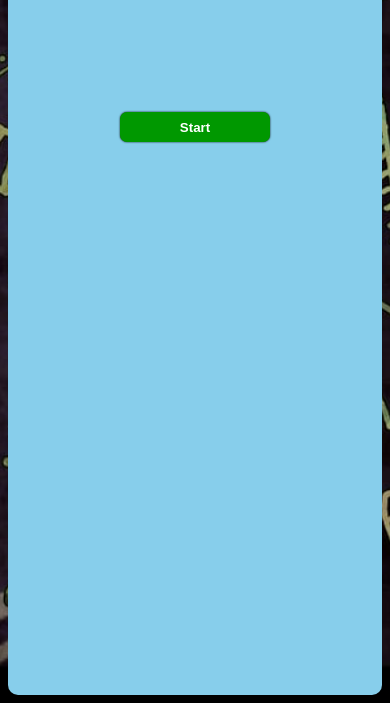
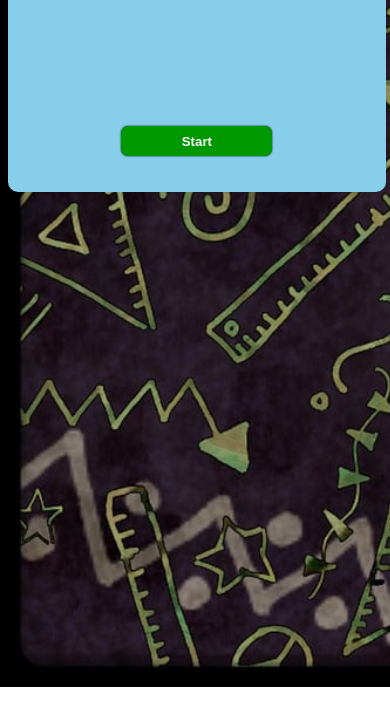
Before and after one commit to SatyShrey/Quiz, a plain HTML site: page index.html in a window 390 px wide. Shown: the part 157-860 px from the top of the page. Drawn offline with Linux system fonts and the light colour scheme.

Commit message:
Add files via upload

```diff
--- a/main.js
+++ b/main.js
@@ -7,7 +7,7 @@
         ['Which state of India is called the Botanist paradise?','Uttar Pradesh','Rajasthan','Sikkim','Goa','c'],
         ['In which city can you find the river Thames?','London','Tokyo','Paris','New York','a'],
         ['Who is the first winner of Param Vir Chakra?','Rama Raghoba Rane','Somnath Sharma','Karam Singh','Jadunath Singh','b'],
-        ['Choose an appropriate word for the picture below?<br><img src="/eth.jpg" alt="img">','Gold','Cryptocurrency','Bitcoin','None of the above.','b']];
+        [`Choose an appropriate word for the picture below?<br><img src='eth.jpg' alt='image'>`,'Gold','Cryptocurrency','Bitcoin','None of the above.','b']];
         //qna array containing all quations and answers...........................................................
         var n=0;var sec=30;var marks=0;var timeout;
         var dl=document.querySelector('dl');
@@ -17,6 +17,7 @@
         var section2=document.getElementById('section2');
         var selected='';
         function start(){//start button.......................................................
+
 
             createDl();
 
--- a/style.css
+++ b/style.css
@@ -5,14 +5,13 @@ body{
     background-size: cover;
     background-repeat:no-repeat ;
 }
-
 main{
     width: 750px;
     height:fit-content;
-    min-height: 400px;
     border-radius: 10px;
     margin: auto;
     background-color: skyblue;
+
 
     #next{
         background-color: rgb(56, 94, 92);
@@ -131,6 +130,7 @@ h1{
     display: flex;
     justify-content: center;
     align-items: center;
+    height: 150px;
     div{
        div{
         color: red;
@@ -144,12 +144,13 @@ h1{
         color: rgb(32, 32, 88);
     }
 }
-
+@media only screen and (max-width:800px){
+    main{
+        width: 101%;
+    }
+}
 @media only screen and (max-width:600px){
     main{
-        width: 100%;
-        height:100vh;
-        overflow: scroll;
         #list{
             .div{
                 grid-template-columns:12fr;
@@ -163,4 +164,7 @@ h1{
             margin-bottom: 10px;
         }
     }
+    #section0{
+        height: 110px;
+    }
 }
```
Also changed, not shown: index.html (+1 -2 lines).
